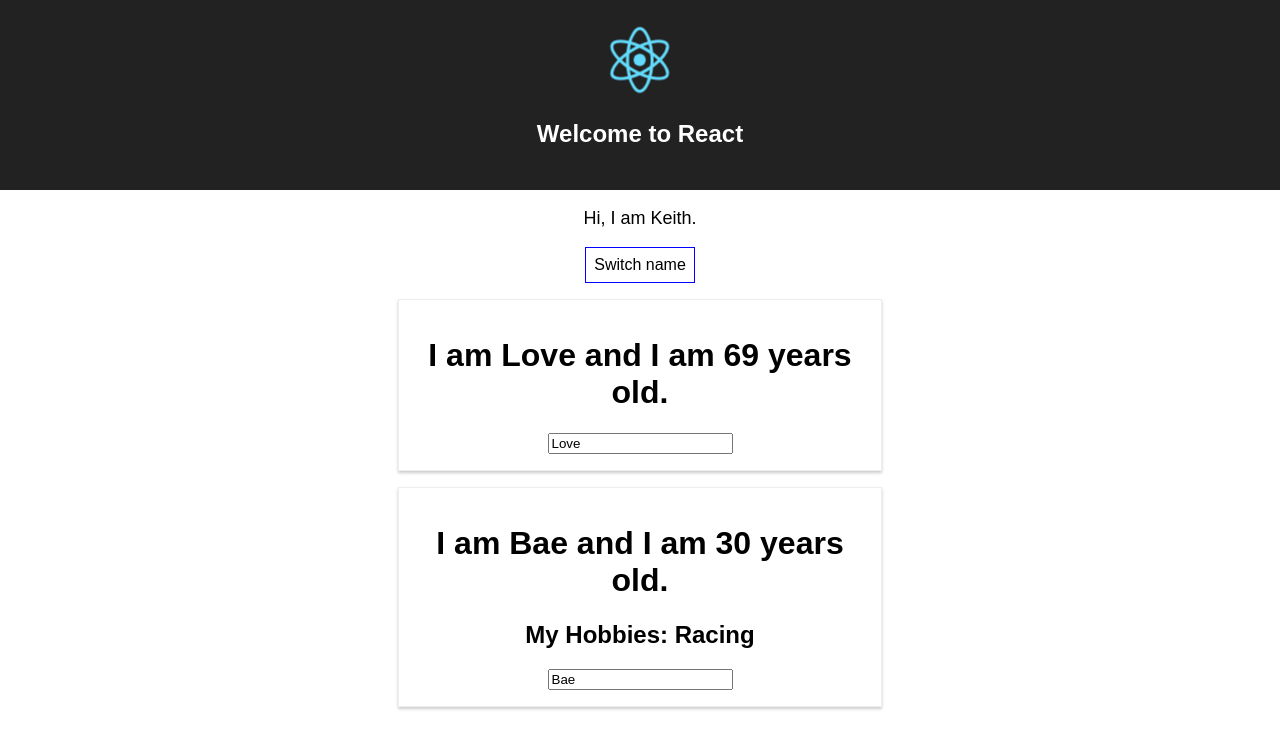
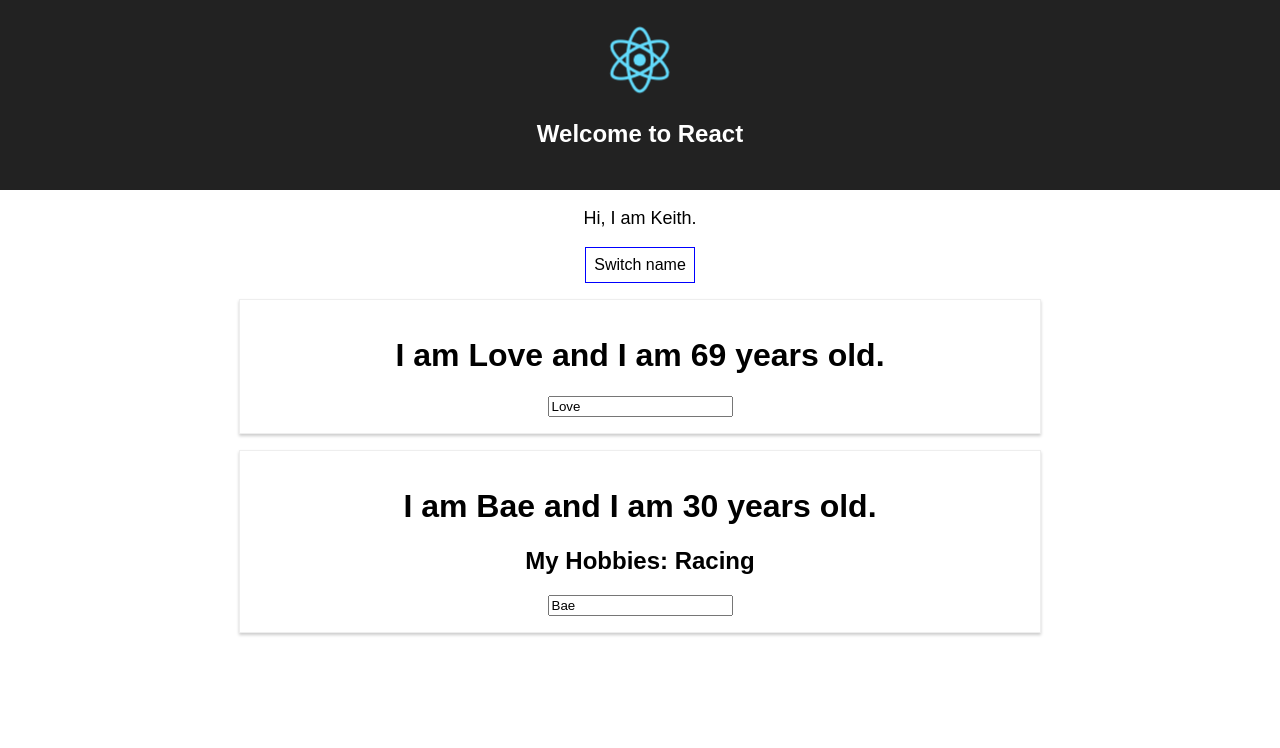
Before and after one commit to keithTJ/Techjini, a React (Create React App) app: page / in a window 1280 px wide. Shown: the top 748 px of the page. Built offline with nearby package versions, Linux system fonts and the light colour scheme.

Commit message:
styled components

```diff
--- a/src/App.js
+++ b/src/App.js
@@ -1,8 +1,6 @@
 import React, { Component } from 'react';
 import logo from './logo.svg';
-import Radium, { StyleRoot } from 'radium';
 import './App.css';
-
 import Person from './Person/Person';
 
 
@@ -46,7 +44,6 @@
     };
 
     return (
-      <StyleRoot>
       <div className="App">
         <header className="App-header">
           <img src={logo} className="App-logo" alt="logo" />
@@ -59,11 +56,11 @@
         <Person name ={this.state.persons[0].name} age={this.state.persons[0].age} />
         <Person name ={this.state.persons[1].name} age={this.state.persons[1].age}
         click={this.switchNameHandler.bind(this, 'Super Sexy')} changed={this.nameChangeHandler}> My Hobbies: Racing </Person>
+
       </div>
-      </StyleRoot>
     );
     // return React.createElement('div', {className: 'App'}, React.createElement('h1', null, 'Does this work now'));
   }
 }
 
-export default Radium(App);
+export default App;
--- a/src/Person/Person.css
+++ b/src/Person/Person.css
@@ -1,8 +1,8 @@
-.Person {
+/* .Person {
     width: 60%;
     margin : 16px auto;
     border: 1px solid #eee;
     box-shadow: 0 2px 3px #ccc;
     padding: 16px;
     text-align: center;
-}
+} */
--- a/src/Person/Person.js
+++ b/src/Person/Person.js
@@ -1,6 +1,19 @@
 import React from 'react';
-import Radium from 'radium';
-import './Person.css';
+import styled from 'styled-components';
+// import './Person.css';
+
+const StyledDiv = styled.div`
+    width: 60%;
+    margin : 16px auto;
+    border: 1px solid #eee;
+    box-shadow: 0 2px 3px #ccc;
+    padding: 16px;
+    text-align: center;
+
+    '@media (min-width: 500px)': {
+        width: '450px'
+    }
+`;
 
 const person = (props) => {
     const style = {
@@ -9,12 +22,13 @@
         }
     };
     return (
-        <div className="Person" style={style}>
+        // <div className="Person" style={style}>
+        <StyledDiv>
             <h1 onClick={props.click}>I am {props.name} and I am {props.age} years old.</h1>
             <h2> {props.children} </h2>
             <input type="text" onChange={props.changed} value={props.name} />
-        </div>
+        </StyledDiv>
     )
 };
 
-export default Radium(person);
+export default person;
```
Lines whose indentation alone changed are shown as unchanged.
